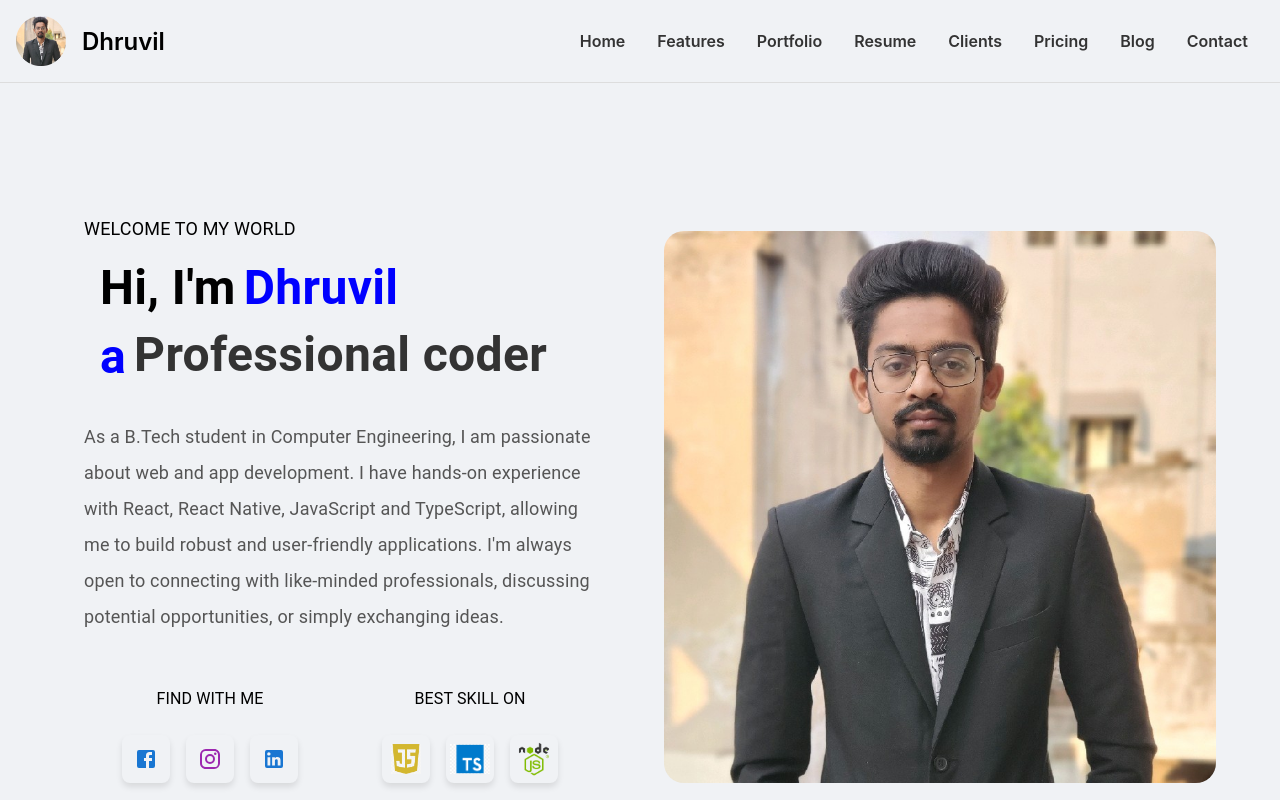
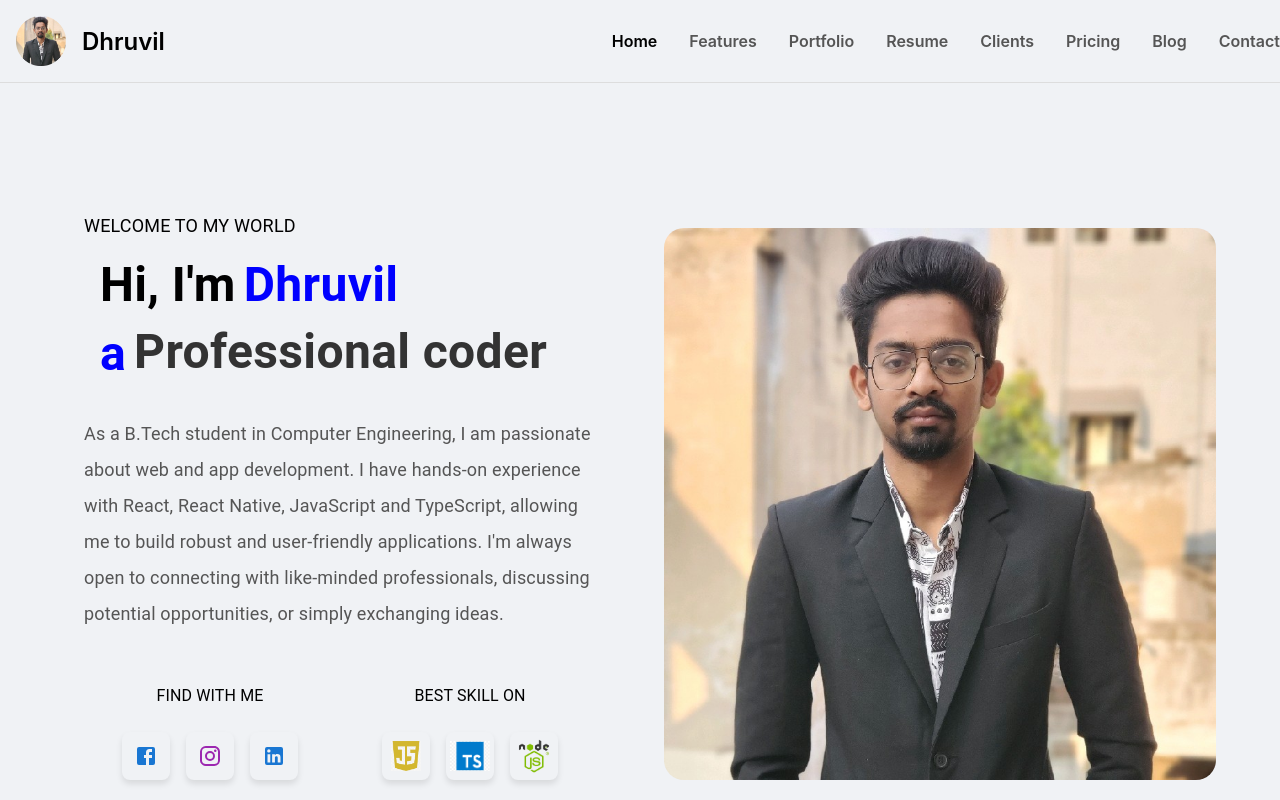
Before and after one commit to DhruvilPadshala/React-Portfolio, a React (Create React App) app: page / in a window 1280 px wide. Shown: the top 800 px of the page. Built offline with nearby package versions, Linux system fonts and the light colour scheme.

Commit message:
header css fixed

```diff
--- a/src/App.css
+++ b/src/App.css
@@ -1,10 +1,15 @@
 .header {
+  position: fixed;
+  top: 0;
+  left: 0;
+  width: 100%;
   display: flex;
   justify-content: space-between;
   align-items: center;
   padding: 1rem;
   background-color: #f0f2f5;
   border-bottom: 1px solid #ddd;
+  z-index: 1000; /* Ensure the header stays on top of other content */
 }
 
 .logo-text {
@@ -38,10 +43,44 @@
   color: #333;
   font-size: 1rem;
   font-weight: 600; /* Semi-bold */
+  transition: color 0.3s;
 }
 
 .desktop-menu a:hover {
-  text-decoration: underline;
+  color: #555; /* Hover color */
+}
+
+.desktop-menu .active {
+  color: black; /* Active link color */
+}
+
+.desktop-menu .inactive {
+  color: #555; /* Inactive link color */
+}
+
+a {
+  position: relative;
+  cursor: pointer;
+  color: #000;
+  transition: color 0.5s;
+}
+
+a::after {
+  position: absolute;
+  content: "";
+  inset: 0;
+  background: #f0f2f5;
+  scale: 1 0;
+  z-index: -1;
+  transition: scale 0.5s;
+}
+
+a:hover {
+  color: #000;
+}
+
+a:hover::after {
+  scale: 1 1;
 }
 
 .mobile-menu {
@@ -60,7 +99,7 @@
 
   .mobile-menu {
     display: block;
-    background-color:#f0f2f5 ;
+    background-color: #f0f2f5;
   }
 
   .menu-icon {
@@ -174,6 +213,9 @@
   position: absolute;
 }
 
-.backgroung-color {
+.background-color {
   background-color: #f0f2f5;
 }
+.main-content {
+  padding-top: 80px; /* Adjust this value based on the height of your header */
+}
--- a/src/Components/Header/index.js
+++ b/src/Components/Header/index.js
@@ -10,19 +10,21 @@ import {
 } from "@mui/material";
 import MenuIcon from "@mui/icons-material/Menu";
 import "../../../src/App.css";
-import logo from '../../assets/Logo/Dhruvil-modified.png';
+import logo from "../../assets/Logo/Dhruvil-modified.png";
 
 const Header = () => {
   const [drawerOpen, setDrawerOpen] = useState(false);
+  const [activeLink, setActiveLink] = useState("#home");
 
   const toggleDrawer = (open) => (event) => {
-    if (
-      event.type === "keydown" &&
-      (event.key === "Tab" || event.key === "Shift")
-    ) {
+    if (event.type === "keydown" && (event.key === "Tab" || event.key === "Shift")) {
       return;
     }
     setDrawerOpen(open);
+  };
+
+  const handleLinkClick = (link) => {
+    setActiveLink(link);
   };
 
   const drawerContent = (
@@ -74,6 +76,7 @@ const Header = () => {
   );
 
   return (
+    <>
       <header className="header">
         <div className="logo-container">
           <div className="logo">
@@ -84,14 +87,78 @@ const Header = () => {
         <nav className="menu">
           <div className="desktop-menu">
             <ul>
-            <li><a href="#home">Home</a></li>
-            <li><a href="#about">Features</a></li>
-            <li><a href="#services">Portfolio</a></li>
-            <li><a href="#contact">Resume</a></li>
-            <li><a href="#contact">Clients</a></li>
-            <li><a href="#contact">Pricing</a></li>
-            <li><a href="#contact">Blog</a></li>
-            <li><a href="#contact">Contact</a></li>
+              <li>
+                <a
+                  href="#home"
+                  className={activeLink === "#home" ? "active" : "inactive"}
+                  onClick={() => handleLinkClick("#home")}
+                >
+                  Home
+                </a>
+              </li>
+              <li>
+                <a
+                  href="#about"
+                  className={activeLink === "#about" ? "active" : "inactive"}
+                  onClick={() => handleLinkClick("#about")}
+                >
+                  Features
+                </a>
+              </li>
+              <li>
+                <a
+                  href="#services"
+                  className={activeLink === "#services" ? "active" : "inactive"}
+                  onClick={() => handleLinkClick("#services")}
+                >
+                  Portfolio
+                </a>
+              </li>
+              <li>
+                <a
+                  href="#resume"
+                  className={activeLink === "#resume" ? "active" : "inactive"}
+                  onClick={() => handleLinkClick("#resume")}
+                >
+                  Resume
+                </a>
+              </li>
+              <li>
+                <a
+                  href="#clients"
+                  className={activeLink === "#clients" ? "active" : "inactive"}
+                  onClick={() => handleLinkClick("#clients")}
+                >
+                  Clients
+                </a>
+              </li>
+              <li>
+                <a
+                  href="#pricing"
+                  className={activeLink === "#pricing" ? "active" : "inactive"}
+                  onClick={() => handleLinkClick("#pricing")}
+                >
+                  Pricing
+                </a>
+              </li>
+              <li>
+                <a
+                  href="#blog"
+                  className={activeLink === "#blog" ? "active" : "inactive"}
+                  onClick={() => handleLinkClick("#blog")}
+                >
+                  Blog
+                </a>
+              </li>
+              <li>
+                <a
+                  href="#contact"
+                  className={activeLink === "#contact" ? "active" : "inactive"}
+                  onClick={() => handleLinkClick("#contact")}
+                >
+                  Contact
+                </a>
+              </li>
             </ul>
           </div>
           <div className="mobile-menu">
@@ -101,8 +168,9 @@ const Header = () => {
               aria-label="menu"
               onClick={toggleDrawer(true)}
               className="menu-icon"
+              sx={{ mr: 5 }}
             >
-            <MenuIcon />
+              <MenuIcon fontSize="large"/>
             </IconButton>
             <Drawer
               anchor="left"
@@ -110,7 +178,8 @@ const Header = () => {
               onClose={toggleDrawer(false)}
               sx={{
                 "& .MuiDrawer-paper": {
-                width: "70%",
+                  width: "70%", backgroundcolor: "#f0f2f5"
+
                 },
               }}
             >
@@ -119,6 +188,10 @@ const Header = () => {
           </div>
         </nav>
       </header>
+      <div className="main-content">
+        {/* Your main content goes here */}
+      </div>
+    </>
   );
 };
 
```
Lines whose indentation alone changed are shown as unchanged.
